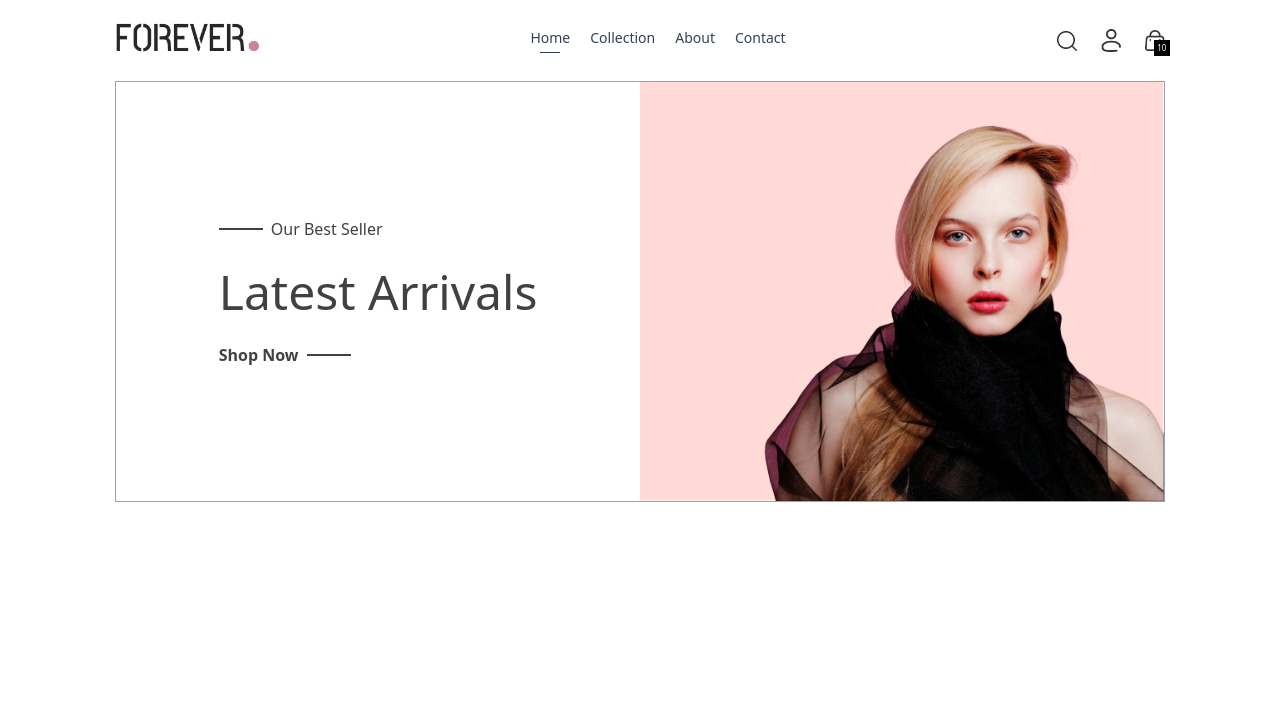
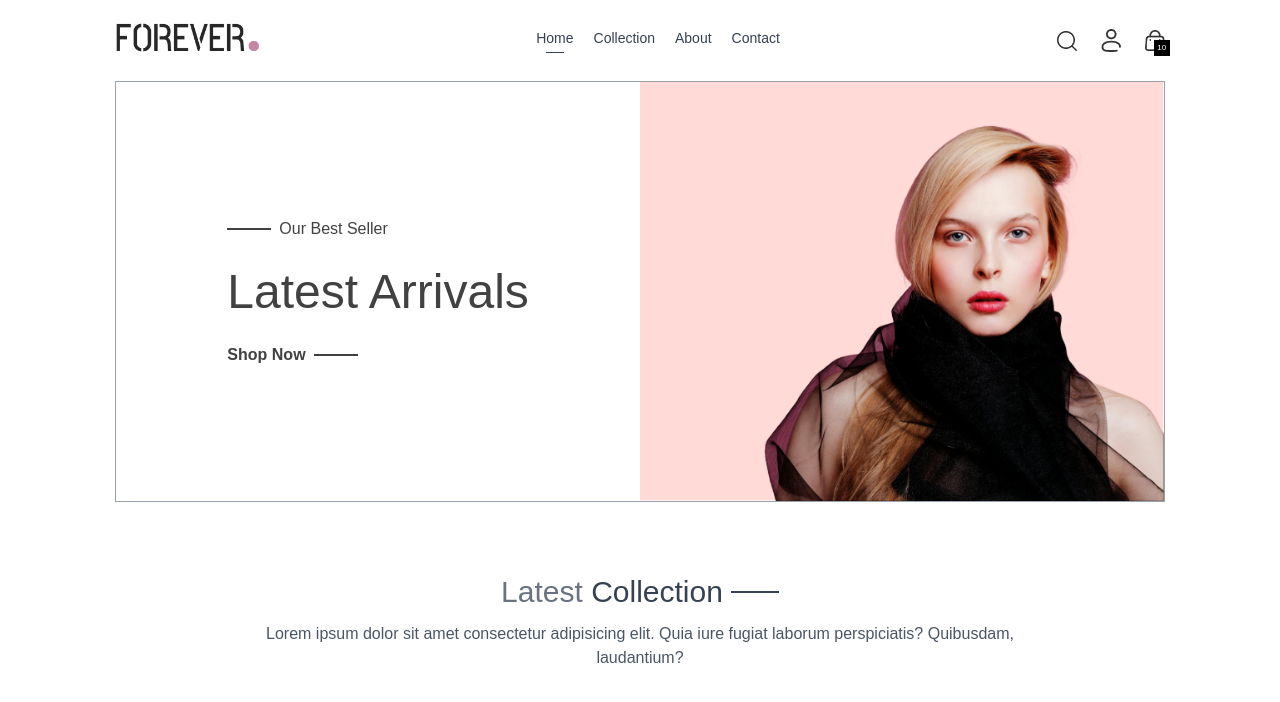
Before and after one commit to Nikita-kanwar/E-Commerce-Website, a React (Vite) app: page / in a window 1280 px wide. Shown: the top 702 px of the page. Built offline with nearby package versions, Linux system fonts and the light colour scheme.

Commit message:
Latest collection

```diff
--- a/src/Components/Hero.jsx
+++ b/src/Components/Hero.jsx
@@ -18,6 +18,7 @@
            </div>
        </div>
        <img className='w-full sm:w-1/2' src={assets.hero_img} alt="" />
+
     </div>
   )
 }
--- /dev/null
+++ b/src/Components/LatestCollection.jsx
@@ -0,0 +1,25 @@
+import React, { useContext } from 'react'
+import { ShopContext } from '../Context/ShopContext'
+import Title from './Title';
+
+const LatestCollection = () => {
+
+     const { products } = useContext(ShopContext);
+
+
+
+
+  return (
+    <div className='my-10'>
+       <div className='text-center py-8 text-3xl'>
+          <Title text1={'Latest'} text2={'Collection'} />
+          <p className='w-3/4 m-auto text-xs sm:text-sm md:text-base text-gray-600'>
+               Lorem ipsum dolor sit amet consectetur adipisicing elit. Quia iure fugiat laborum perspiciatis? Quibusdam, laudantium?
+          </p>
+       </div>
+
+    </div>
+  )
+}
+
+export default LatestCollection
--- /dev/null
+++ b/src/Components/Title.jsx
@@ -0,0 +1,13 @@
+import React from 'react'
+
+const Title = ({text1,text2}) => {
+  return (
+    <div className='inline-flex gap-2 items-center mb-3'>
+        <p className='text-gray-500'>{text1} <span className='text-gray-700 font-medium' >{text2}</span></p>
+        <p className='w-8 sm:w-12 h-[1px] sm:h-[2px] bg-gray-700'></p>
+
+    </div>
+  )
+}
+
+export default Title
--- /dev/null
+++ b/src/Context/ShopContext.jsx
@@ -0,0 +1,24 @@
+import { createContext } from "react";
+import {products} from '../assets/assets';
+
+export const ShopContext = createContext();
+
+const ShopContextProvider = (props)=>{
+
+    const currency = '$';
+    const delivery_fee = 10;
+
+
+
+    const value = {
+        products,currency,delivery_fee
+
+    }
+    return (
+        <ShopContext.Provider value={value}>
+            {props.children}
+        </ShopContext.Provider>
+    )
+}
+
+export default ShopContextProvider;
--- a/src/Pages/Home.jsx
+++ b/src/Pages/Home.jsx
@@ -1,10 +1,12 @@
 import React from 'react'
 import Hero from '../Components/Hero'
+import LatestCollection from '../Components/LatestCollection'
 
 const Home = () => {
   return (
     <div>
         <Hero />
+      <LatestCollection />
     </div>
   )
 }
--- a/src/index.css
+++ b/src/index.css
@@ -1,5 +1,11 @@
 @import "tailwindcss";
+@import url('https://fonts.googleapis.com/css2?family=Outfit:wght@100..900&family=Poppins:ital,wght@0,100;0,200;0,300;0,400;0,500;0,600;0,700;0,800;0,900;1,100;1,200;1,300;1,400;1,500;1,600;1,700;1,800;1,900&display=swap');
+
 
 a.active hr{
     display: block;
 }
+
+*{
+    font-family: poppins, sans-serif ;
+}
--- a/src/main.jsx
+++ b/src/main.jsx
@@ -2,10 +2,13 @@
 import './index.css'
 import App from './App.jsx'
 import { BrowserRouter } from 'react-router-dom'
+import ShopContextProvider from './Context/ShopContext.jsx'
 
 createRoot(document.getElementById('root')).render(
   <BrowserRouter>
-      <App />
+  <ShopContextProvider>
+  <App />
+</ShopContextProvider>
   </BrowserRouter>,
 
 )
```
